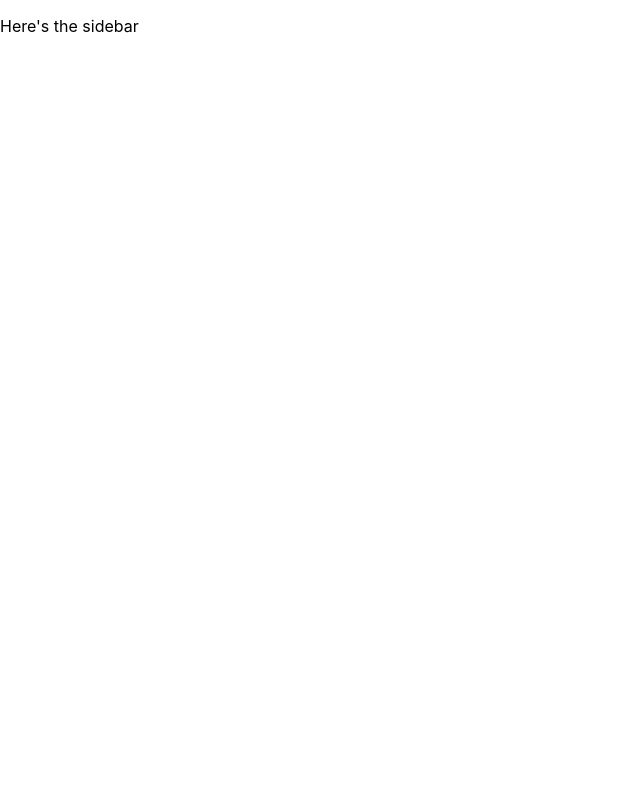
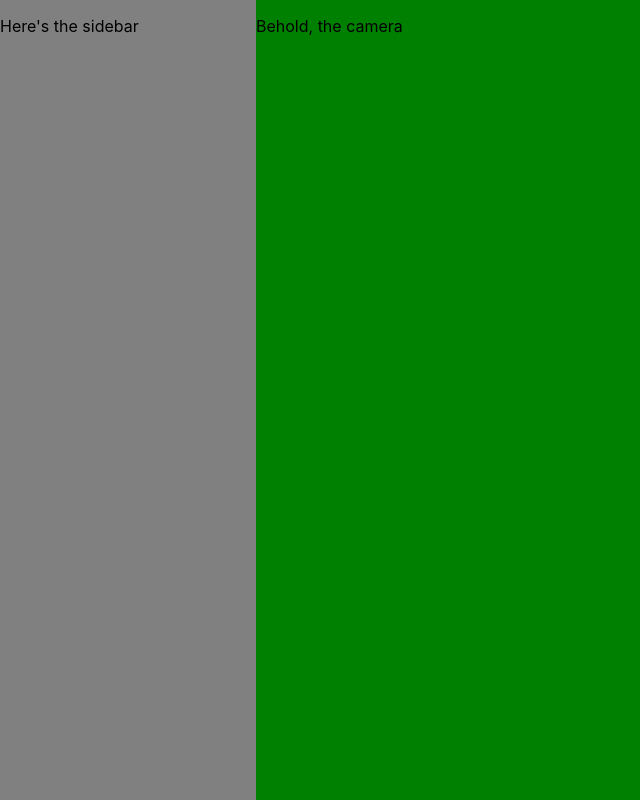
Before and after one commit to aggie-coding-club/Gesture, a React (Create React App) app in the folder front-end/: page / in a window 1280 px wide. Shown: the whole page, without its empty margins (0-640 px from the left). Built offline with nearby package versions, Linux system fonts and the light colour scheme.

Commit message:
added sidebar and cameraLayer side by side

```diff
--- a/front-end/src/App.js
+++ b/front-end/src/App.js
@@ -1,10 +1,34 @@
 import './App.css';
 import SideBar from "./components/SideBar";
+import CameraScreen from "./components/CameraScreen";
 
 function App() {
+  const flexContainer = {
+    display: "flex",
+    backgroundColor: "blue"
+  }
+
+  const sideScreen = {
+    background: "grey",
+    width: "20vw",
+    height: "100vh"
+
+
+  }
+  const cameraScreen = {
+
+    background: "green",
+    width: "80vw"
+
+  }
   return (
-    <div>
-      <SideBar/>
+    <div style={flexContainer}>
+      <div style={sideScreen}>
+        <SideBar/>
+      </div>
+      <div style={cameraScreen}>
+        <CameraScreen />
+      </div>
     </div>
   );
 }
--- /dev/null
+++ b/front-end/src/components/CameraScreen.js
@@ -0,0 +1,14 @@
+import React from 'react'
+
+export default function CameraScreen() {
+
+  const camera = {
+
+  }
+
+  return (
+    <div style={camera}>
+      <p>Behold, the camera</p>
+    </div>
+  )
+}
```
Also changed, not shown: front-end/src/components/SideBar.js (line endings or trailing spaces).
